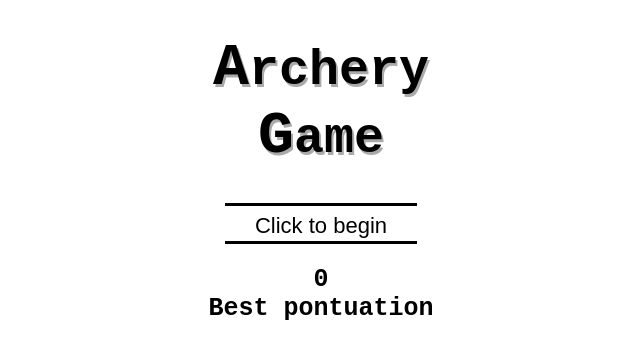
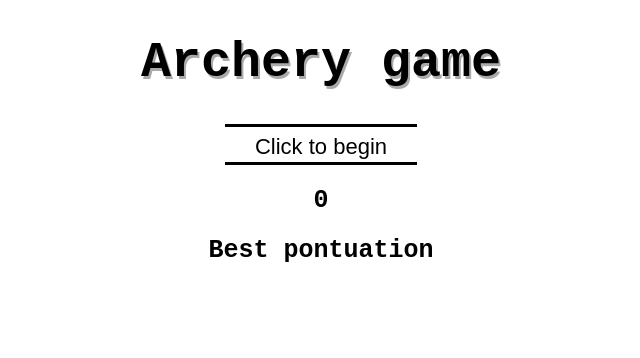
Before and after one commit to chadwilliam/archery-game, a plain HTML site: page index.html in a window 1280 px wide. Shown: the whole page, without its empty margins (319-959 px from the left). Drawn offline with Linux system fonts and the light colour scheme.

Commit message:
Add translation

```diff
--- a/index.html
+++ b/index.html
@@ -7,6 +7,7 @@
        <meta charset="utf-8">
        <link rel="stylesheet" href="style.css">
        <script src="script.js"></script>
+       <script type="text/javascript" src="//translate.google.com/translate_a/element.js?cb=googleTranslateElementInit"></script>
     </head>
     <body>
         <div id="mainContainer">
@@ -15,12 +16,38 @@
             <h1 id="score">0</h1>
             <div id="showPoint"><p id="arrs">&uarr;</p><span class="u">&uarr; +4</span></div>
             <div id="startMenu">
-            <h1 id="title"><span style="font-size:60px">A</span>rchery<br><span style="font-size:60px">G</span>ame</h1>
-            <button>Click to begin</button>
-            <h2><span id="best">0</span><br>Best pontuation</h2>
+                <h1 id="title">title</h1>
+                <button id = "button">Click to begin</button>
+                <h2><span id="best">0</span></h2>
+                <h2 id = "scoreTitle">
+                    Best pontuation
+                </h2>
+
             </div>
         </div>
+
     </body>
 
+    <script>
+        titles = ['Archery game', 'Jogo do arqueiro']
+        buttons = ['Click to begin', 'Clique para começar']
+        scores = ['Best pontuation', 'Melhor pontuação']
+
+        var currentBLang = navigator.language || navigator.userLanguage;
+        if (currentBLang == 'en-US'){
+            title = titles[0]
+            button = buttons[0]
+            score = scores[0]
+        } else {
+            title = titles[1]
+            button = buttons[1]
+            score = scores[1]
+        }
+
+        document.getElementById('title').innerHTML = title;
+        document.getElementById('button').innerHTML = button;
+        document.getElementById('scoreTitle').innerHTML = score;
+
+    </script>
 
 </html>
--- a/script.js
+++ b/script.js
@@ -1,4 +1,7 @@
 window.onload = function(){
+
+    var currentLanguage = navigator.language || navigator.userLanguage;
+    var abc = ['Your Score', 'Sua pontuação']
 
     String.prototype.repeat =  String.prototype.repeat ||
     function(c){
@@ -357,7 +360,12 @@ window.onload = function(){
                                     document.getElementById("animCanvas").removeEventListener("click",shoot);
                                     document.body.removeEventListener("keydown",shoot);
                                     startPage.style.display = "block";
-                                    document.getElementById("title").innerHTML = "YOUR SCORE<br>"+totalScore;
+                                    if (currentLanguage == 'en-US'){
+                                        document.getElementById("title").innerHTML = abc[0]+"<br>"+totalScore;
+                                    }else {
+                                        document.getElementById("title").innerHTML = abc[1]+"<br>"+totalScore;
+                                    }
+
                                     if(bestScore < totalScore){
                                         bestScore = totalScore;
                                         try{
```
Lines whose indentation alone changed are shown as unchanged.
